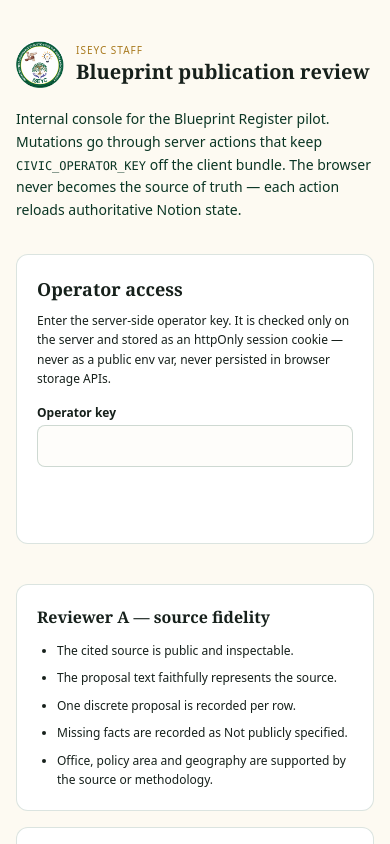
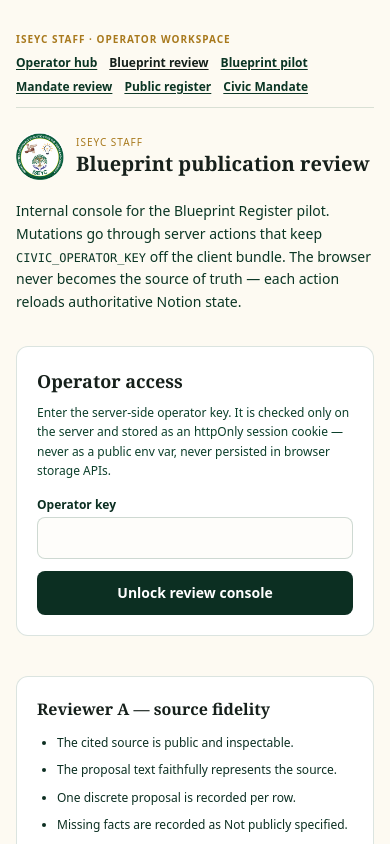
Before and after one commit to mrzulqarnainnadabo/2027-street-mandate, a Next.js app: page /operators/blueprint-review in a window 390 px wide. Shown: the top 844 px of the page. Built offline with nearby package versions, Linux system fonts and the light colour scheme.

Commit message:
fix: mobile Unlock button visibility + operator navigation
Extend forest Tailwind tokens so bg-forest-800 paints; add OperatorStaffNav. No governance changes.

```diff
--- a/app/operators/blueprint-review/page.tsx
+++ b/app/operators/blueprint-review/page.tsx
@@ -3,6 +3,7 @@ import Link from "next/link";
 import { ISEYC_SEAL_SRC } from "@/lib/brand";
 import { NOT_PUBLICLY_SPECIFIED } from "@/lib/civic-record/types";
 import BlueprintReviewConsole from "@/components/operators/BlueprintReviewConsole";
+import OperatorStaffNav from "@/components/operators/OperatorStaffNav";
 
 export const metadata: Metadata = {
   title: "Blueprint review | ISEYC operators",
@@ -36,7 +37,8 @@ const gates = [
 
 export default function BlueprintReviewPage() {
   return (
-    <main className="mx-auto min-h-screen max-w-2xl px-4 py-10">
+    <main className="mx-auto min-h-screen max-w-2xl px-4 py-8 pb-16">
+      <OperatorStaffNav current="blueprint-review" />
       <div className="flex items-center gap-3">
         <img src={ISEYC_SEAL_SRC} alt="" width={48} height={48} className="h-12 w-12" />
         <div>
--- a/app/operators/page.tsx
+++ b/app/operators/page.tsx
@@ -1,5 +1,6 @@
 import type { Metadata } from "next";
 import Link from "next/link";
+import OperatorStaffNav from "@/components/operators/OperatorStaffNav";
 import { ISEYC_SEAL_SRC } from "@/lib/brand";
 import {
   BLUEPRINT_PILOT_NOTION_URL,
@@ -16,7 +17,8 @@ export const metadata: Metadata = {
 
 export default function OperatorsIndexPage() {
   return (
-    <div className="mx-auto min-h-screen max-w-2xl px-4 py-10">
+    <div className="mx-auto min-h-screen max-w-2xl px-4 py-8 pb-16">
+      <OperatorStaffNav current="hub" />
       <div className="mb-6 flex items-center gap-3">
         <img src={ISEYC_SEAL_SRC} alt="" width={48} height={48} className="h-12 w-12" />
         <div>
--- /dev/null
+++ b/components/operators/OperatorStaffNav.tsx
@@ -0,0 +1,47 @@
+import Link from "next/link";
+
+/**
+ * Institutional internal navigation for operator pages.
+ * Not for public product surfaces.
+ */
+export default function OperatorStaffNav({ current }: { current?: string }) {
+  const items: { href: string; label: string; key: string }[] = [
+    { href: "/operators", label: "Operator hub", key: "hub" },
+    { href: "/operators/blueprint-review", label: "Blueprint review", key: "blueprint-review" },
+    { href: "/operators/blueprint-pilot", label: "Blueprint pilot", key: "blueprint-pilot" },
+    { href: "/operators/mandate-review", label: "Mandate review", key: "mandate-review" },
+    { href: "/blueprints", label: "Public register", key: "public-blueprints" },
+    { href: "/", label: "Civic Mandate", key: "home" },
+  ];
+
+  return (
+    <nav
+      aria-label="Operator workspace"
+      className="mb-6 border-b border-forest-500/15 pb-3"
+    >
+      <p className="text-[10px] font-bold uppercase tracking-widest text-gold-600">
+        ISEYC staff · operator workspace
+      </p>
+      <ul className="mt-2 flex flex-wrap gap-x-3 gap-y-2 text-xs">
+        {items.map((item) => {
+          const active = current === item.key;
+          return (
+            <li key={item.key}>
+              <Link
+                href={item.href}
+                className={
+                  active
+                    ? "font-bold text-forest-900 underline underline-offset-2"
+                    : "font-semibold text-forest-700 underline underline-offset-2"
+                }
+                aria-current={active ? "page" : undefined}
+              >
+                {item.label}
+              </Link>
+            </li>
+          );
+        })}
+      </ul>
+    </nav>
+  );
+}
--- a/tailwind.config.js
+++ b/tailwind.config.js
@@ -10,9 +10,13 @@ module.exports = {
         forest: {
           50: "#f0f7f4",
           100: "#d9ebe3",
+          400: "#3d7a5c",
           500: "#0f4d34",
+          600: "#0c3f2b",
           700: "#0a3524",
+          800: "#0c2f22",
           900: "#16201b",
+          950: "#0b1410",
         },
         gold: {
           400: "#e8b93d",
```
